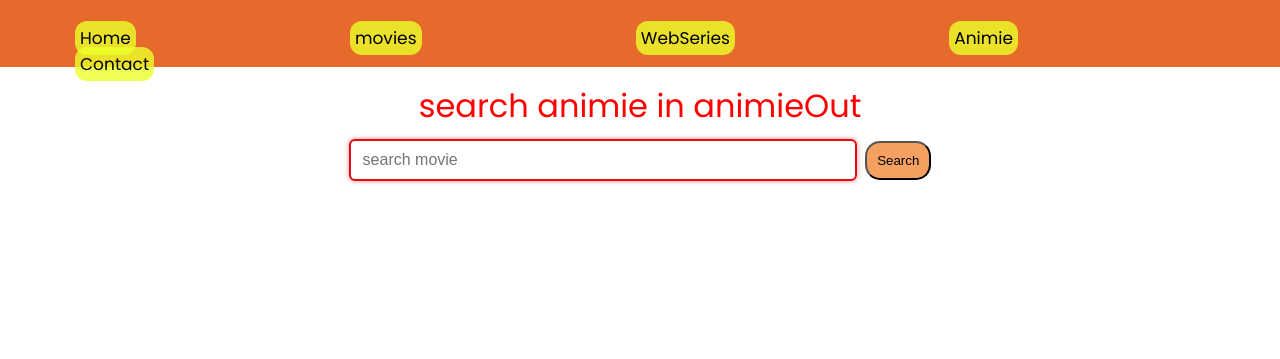
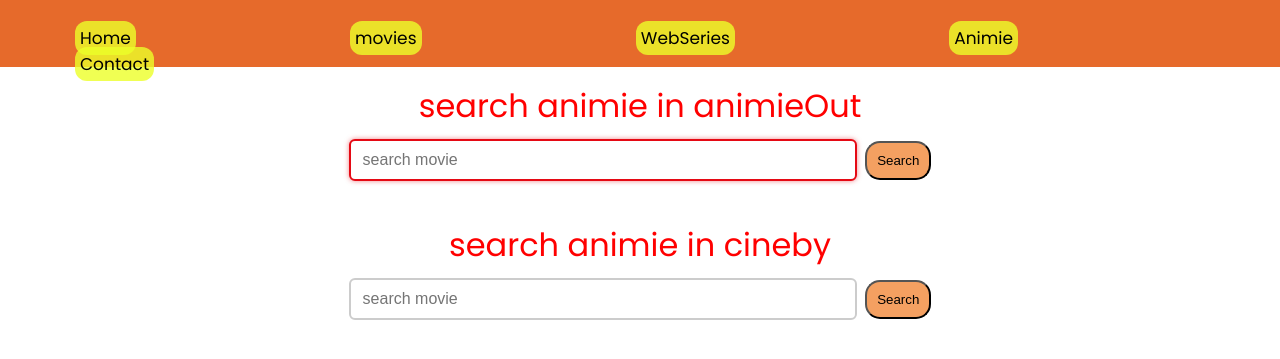
Before and after one commit to Saivishal7/movies, a plain HTML site: page animie.html in a window 1280 px wide. Shown: the part 83-442 px from the top of the page. Drawn offline with Linux system fonts and the light colour scheme; a web font is replaced by a local one.

Commit message:
Update animie.html

```diff
--- a/animie.html
+++ b/animie.html
@@ -33,6 +33,14 @@
     <button>Search</button>
   </form>
   </div>
+   <div class="uflixmovies">
+  <form action="https://www.cineby.gd/">
+    <label  class="netflix"
+    for="uflixmovies"> search animie  in cineby</label><br>
+    <input type="text" id="uflixmovies" name="" placeholder="search movie">
+    <button>Search</button>
+  </form>
+  </div>
 
 
 
```
